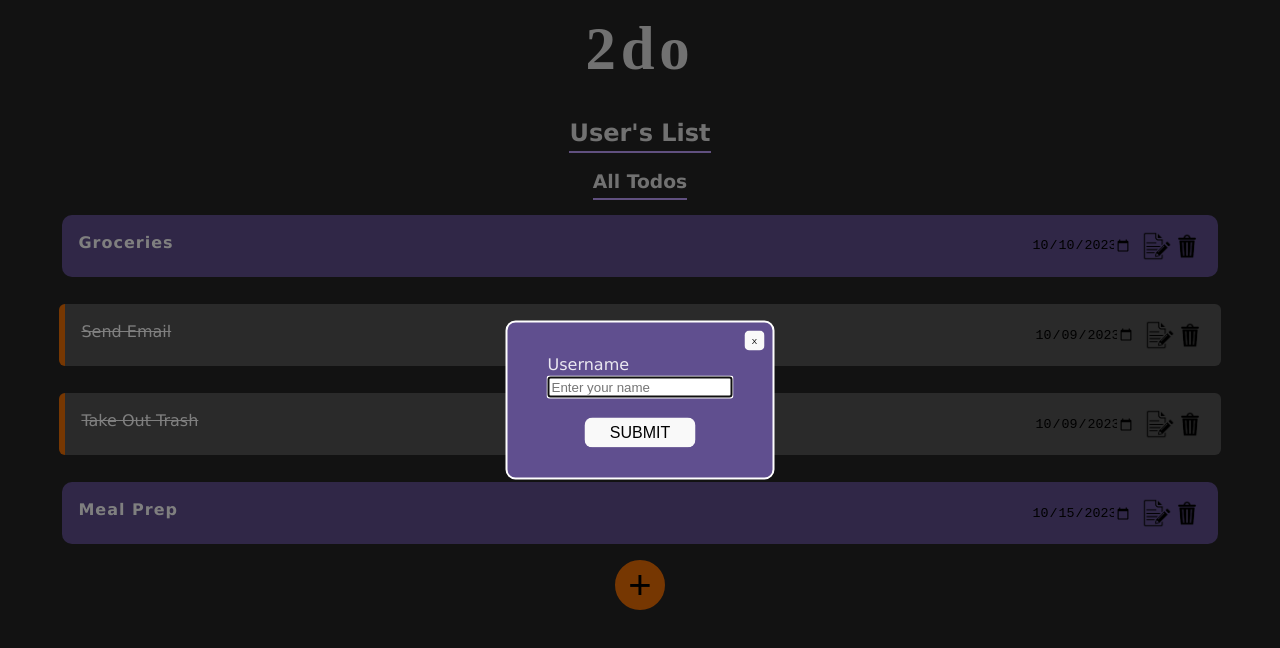
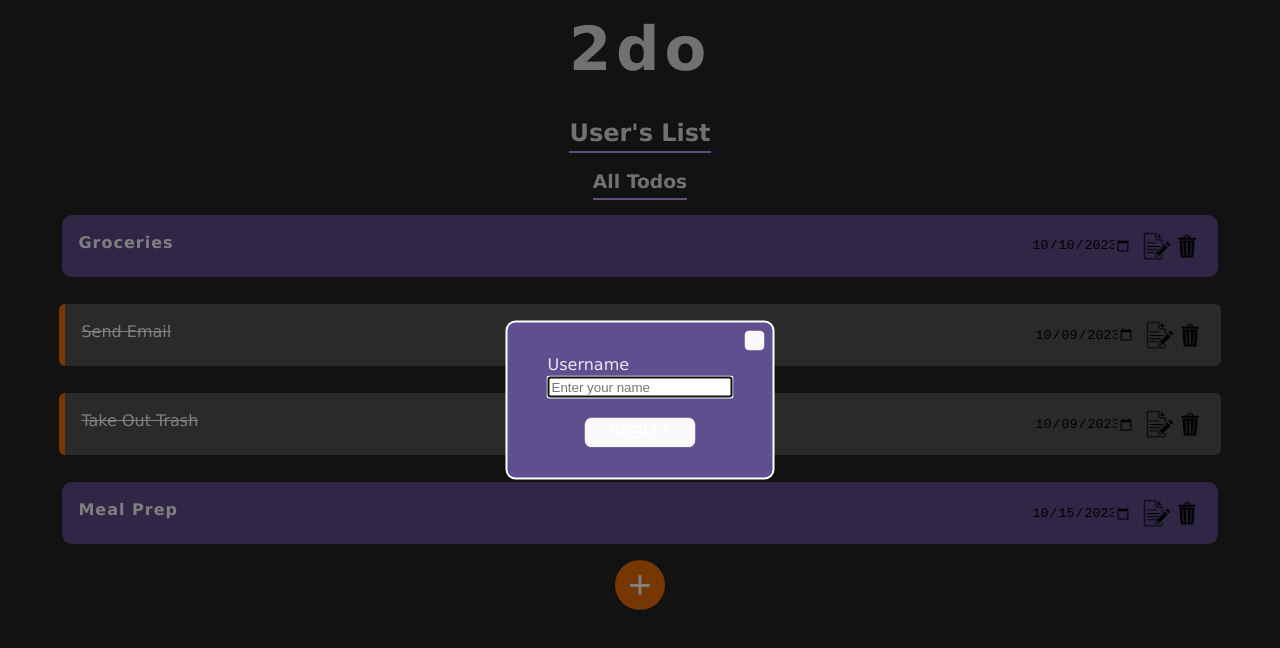
Before and after one commit to jeff-ramos-dev/react-todo-list, a React (Vite) app: page / in a window 1280 px wide. Shown: the top 648 px of the page. Built offline with nearby package versions, Linux system fonts and the light colour scheme.

Commit message:
Update styling

```diff
--- a/src/App.css
+++ b/src/App.css
@@ -60,6 +60,7 @@ li {
 button {
   border-radius: 8px;
   border: 1px solid transparent;
+  color: white;
   font-size: 1em;
   font-weight: 500;
   background-color: #1a1a1a;
@@ -71,10 +72,6 @@ label {
   display: flex;
   flex-direction: column;
   align-items: start;
-}
-
-.appTitle {
-  font-family:cursive;
 }
 
 .usernameForm {
```
